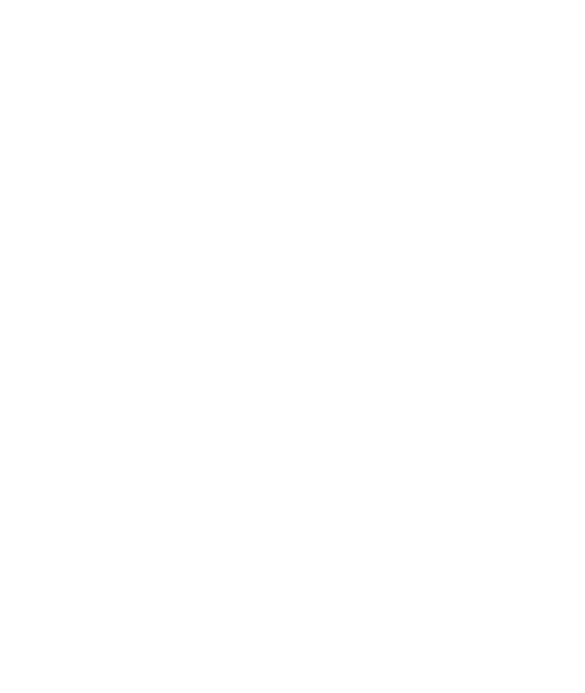
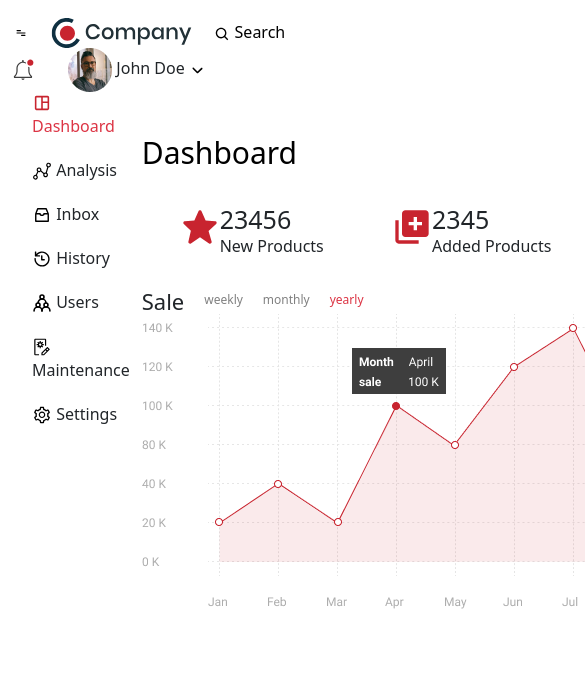
Before and after one commit to TrushChauhan/HTML-Training-assignment, a plain HTML site: page dashboard.html in a window 390 px wide. Shown: the top 693 px of the page, 585 px wide, since content can reach past the window. Drawn offline with Linux system fonts and the light colour scheme.

Commit message:
made a responsive dashboard

```diff
--- a/css/style.css
+++ b/css/style.css
@@ -41,6 +41,11 @@
     margin-bottom: 20px;
 }
 
+.submit_btn{
+    width: 430px;
+    height: 50px;
+}
+
 .username{
     width: 430px;
     height: 50px;
@@ -60,7 +65,109 @@
 }
 .forgot-password{
     color: #ADADAD;
-
     align-items:end;
     justify-content:right;
 }
+.navbar{
+    width: 1560px;
+    width: 100%;
+    height: 80px;
+    background-color: rgb(255, 255, 255);
+}
+.company-logo-navbar{
+    width: 142px;
+    height: 30px;
+
+}
+.menu-bar{
+    width: 18px;
+    height: 12px;
+}
+.search-icon{
+    width: 16px;
+    height: 16px;
+}
+.search-text{
+    width: 49px;
+    height: 21px;
+    color: black;
+    font-size: 16px;
+    font-weight: 400;
+    justify-items: center;
+    align-items: center;
+}
+.notification-icon{
+    width: 22px;
+    height: 22px;
+    margin-right: 30px;
+}
+.profile{
+    width: 44px;
+    height: 44px;
+    margin-right: 20px;
+}
+.profile-name{
+    width: 68px;
+    height: 21px;
+    font-size: 16px;
+    font-weight: 500;
+}
+.side-bar{
+    width: 242px;
+    height: 600px;
+    background-color: #ffffff;
+    margin-top: 10px;
+}
+.side-bar-item{
+    margin-bottom: 20px;
+    margin-left: 20px;
+}
+.dashboard-title{
+    width: 146px;
+    height: 39px;
+    font-size: 30px;
+    color: black;
+    font-weight: 500;
+}
+.dashboard-content{
+    margin-top: 50px;
+}
+.dashboard-statistics{
+
+}
+.statistic{
+    width: 220px;
+    height: 116px;
+}
+.total-items{
+    width: 77px;
+    height: 33px;
+    font-size: 25px;
+    font-weight: 500;
+}
+.item-name{
+    height: 20px;
+}
+.item-info{
+    margin-left: 30px;
+}
+.sale-title{
+    height: 29px;
+    font-size: 22px;
+    font-weight: 500;
+}
+.sales-statistics{
+    width: 800px;
+}
+.statistic-duration{
+    font-size: 12px;
+    color: gray;
+    margin-left: 20px;
+}
+.dot {
+    height: 18px;
+    width: 18px;
+    background-color: #e90f0f;
+    border-radius: 50%;
+    display: inline-block;
+  }
--- a/dashboard.html
+++ b/dashboard.html
@@ -0,0 +1,207 @@
+<!DOCTYPE html>
+<html>
+<head>
+<title>assignment</title>
+<link rel="stylesheet" href="css/style.css">
+<link rel="stylesheet" href="css/bootstrap.min.css">
+<meta charset="utf-8">
+    <meta name="viewport" content="width=device-width, initial-scale=1, shrink-to-fit=no">
+</head>
+<body>
+    <div class=" navbar">
+        <nav class="navbar navbar-expand-lg">
+        <div class="container-fluid">
+            <div class="float left">
+            <a class="navbar-brand" href="#">
+                <img src=images/images/menu-bar.svg
+                class="d-inline-block menu-bar">
+            </a>
+            <a class="navbar-brand" href="#">
+                <img src=images/images/logo.svg
+                class="d-inline-block company-logo-navbar">
+            </a>
+                <img src=images/images/search-icon.svg
+                class="d-inline-block search-icon">
+                <span class="search-text">Search</span>
+            </div>
+            <div class="float-right">
+                <img src=images/images/notification-icon.svg
+                class="d-inline-block notification-icon">
+                <img class="col profile-picture"src="images/images/profile.png" alt="">
+                <span class="profile-name">John Doe</span>
+                <img class="col" src="images/images/downward-arrow.svg" alt="">
+            </div>
+        </div>
+    </nav>
+    </div>
+    <div class="d-flex ">
+    <div class="side-bar ">
+    <nav class="navbar-expand-lg">
+        <div class="container d-flex flex-column">
+                <div class="side-bar-item">
+                <img src= "images/images/dashboard-active.svg"
+                    height="20px"
+                    class="d-inline-block align-text-bottom nav-item">
+                <span class="text-danger">Dashboard</span>
+                </div>
+                <div class="side-bar-item">
+                    <img src= "images/images/graph-default.svg"
+                        height="20px"
+                        class="d-inline-block align-text-bottom nav-item">
+                    Analysis
+                </div>
+                <div class="side-bar-item">
+                    <img src= "images/images/inbox-default.svg"
+                        height="20px"
+                        class="d-inline-block align-text-bottom nav-item">
+                    Inbox
+                </div>
+                <div class="side-bar-item">
+                    <img src= "images/images/clock-default.svg"
+                        height="20px"
+                        class="d-inline-block align-text-bottom nav-item">
+                    History
+                </div>
+                <div class="side-bar-item">
+                    <img src= "images/images/user-default.svg"
+                        height="20px"
+                        class="d-inline-block align-text-bottom nav-item">
+                    Users
+                </div>
+                <div class="side-bar-item">
+                    <img src= "images/images/maintenance-default.svg"
+                        height="20px"
+                        class="d-inline-block align-text-bottom nav-item">
+                    Maintenance
+                </div>
+                <div class="side-bar-item">
+                    <img src= "images/images/setting-default.svg"
+                        height="20px"
+                        class="d-inline-block align-text-bottom nav-item">
+                    Settings
+                </div>
+        </div>
+    </nav>
+    </div>
+    <div class="d-flex flex-column dashboard-content">
+        <div class="dashboard-title">
+            Dashboard
+        </div>
+        <div class="dashboard-statistics d-flex">
+            <div class="statistic d-flex justify-content-center align-items-center">
+                <div>
+                    <img src="images/images/star.svg" alt="">
+                </div>
+                <div d-flex flex-column item-info>
+                    <div class="total-items">
+                        23456
+                    </div>
+                    <div class="item-name">
+                        New Products
+                    </div>
+                </div>
+            </div>
+            <div class="statistic d-flex justify-content-center align-items-center">
+                <div>
+                    <img src="images/images/new-product.svg" alt="">
+                </div>
+                <div d-flex flex-column item-info>
+                    <div class="total-items">
+                        2345
+                    </div>
+                    <div class="item-name">
+                        Added Products
+                    </div>
+                </div>
+            </div>
+            <div class="statistic d-flex justify-content-center align-items-center">
+                <div>
+                    <img src="images/images/dollar-filled.svg" alt="">
+                </div>
+                <div d-flex flex-column item-info>
+                    <div class="total-items">
+                        32456
+                    </div>
+                    <div class="item-name">
+                        Total Products
+                    </div>
+                </div>
+            </div>
+            <div class="statistic d-flex justify-content-center align-items-center">
+                <div>
+                    <img src="images/images/dollar-filled.svg" alt="">
+                </div>
+                <div d-flex flex-column item-info>
+                    <div class="total-items">
+                        5678
+                    </div>
+                    <div class="item-name">
+                        Today's sale
+                    </div>
+                </div>
+            </div>
+            <div class="statistic d-flex justify-content-center align-items-center">
+                <div>
+                    <img src="images/images/money-bag.svg" alt="">
+                </div>
+                <div d-flex flex-column item-info>
+                    <div class="total-items">
+                        33,5342
+                    </div>
+                    <div class="item-name">
+                        Total sales
+                    </div>
+                </div>
+            </div>
+        </div>
+        <div class="sales-statistics d-flex">
+            <div class="sales-graph d-flex flex-column">
+                <div class="d-flex">
+                <div class="sale-title">Sale</div>
+                <div class="d-flex align-items-center">
+                    <div class="statistic-duration">
+                        weekly
+                    </div>
+                    <div class="statistic-duration">
+                        monthly
+                    </div>
+                    <div class="statistic-duration text-danger">
+                        yearly
+                    </div>
+                </div>
+            </div>
+            <div>
+            <img src="images/images/data-graph.png" alt="">
+            </div>
+            </div>
+            <div class="sales-country d-flex flex-column">
+                <div class="sale-title"><span>Sales by Country</span></div>
+                <div>
+                    <img src="images/images/pie-chart.svg" alt="">
+                </div>
+                <div class="countries d-flex flex-column">
+                    <div class="d-flex align-item-center justify-content-center">
+                        <span class="dot"></span>
+                        <div>
+                            United states of america
+                        </div>
+                        <span class="dot"></span>
+                        <div>
+                            Canada
+                        </div>
+                    </div>
+                    <div class="d-flex">
+                        <div>
+
+                        </div>
+                        <div>
+
+                        </div>
+                    </div>
+                </div>
+            </div>
+        </div>
+    </div>
+    </div>
+</body>
+</html>
```
Also changed, not shown: index.html (+2 -2 lines).
